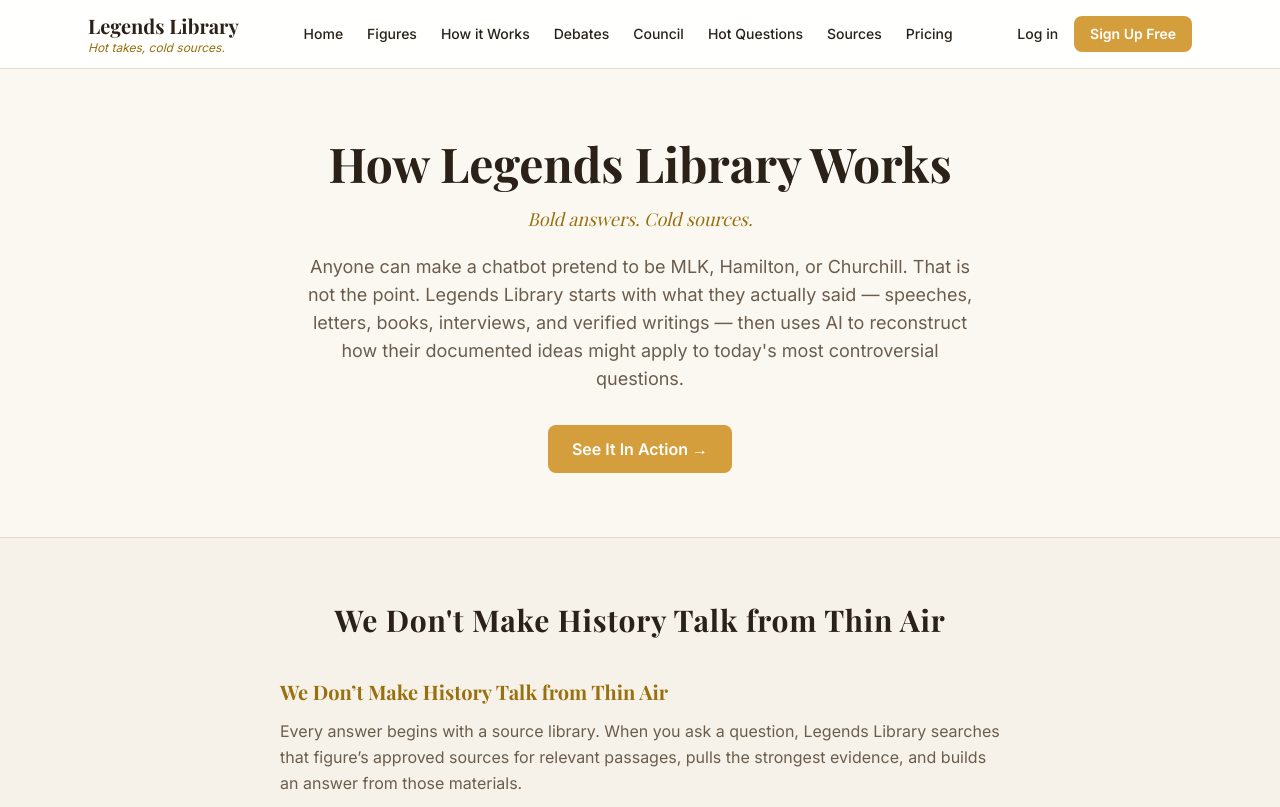
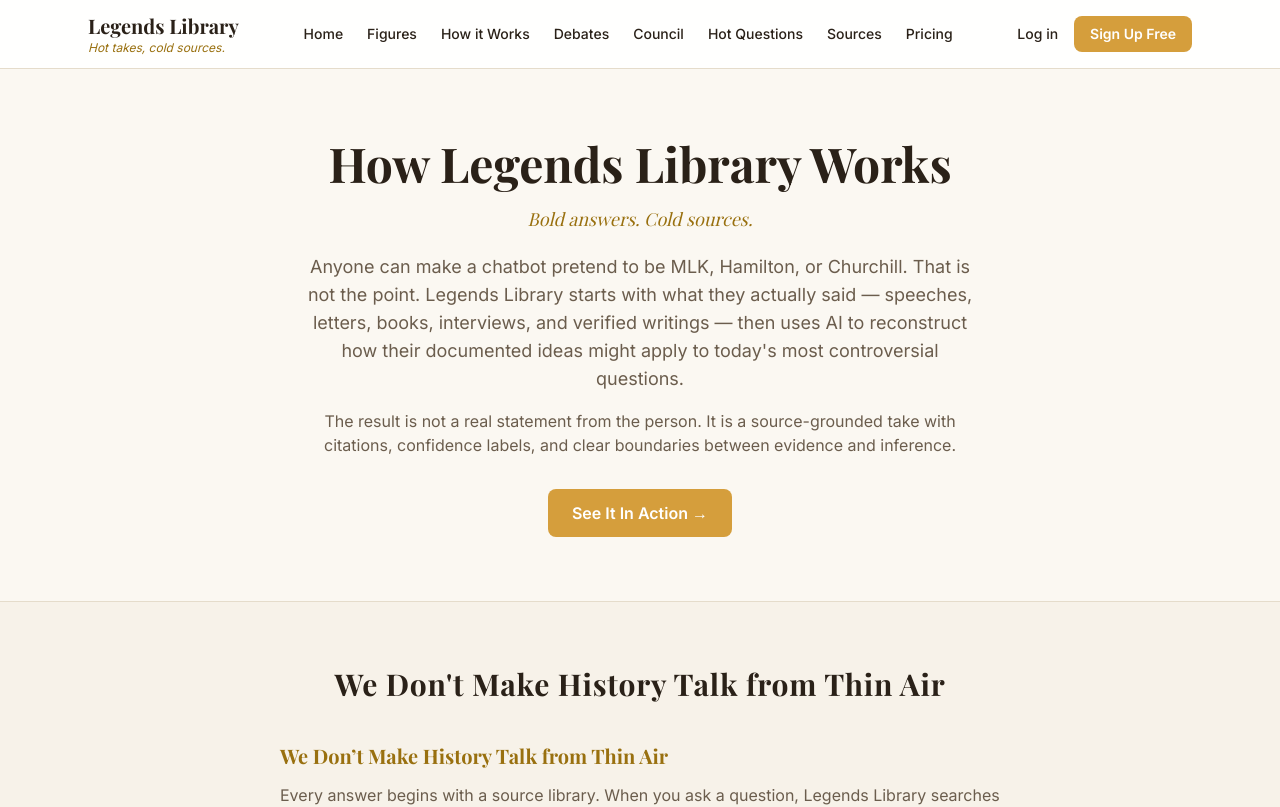
Before and after one commit to cityguyd/legends-web, a Next.js app: page /how-it-works in a window 1280 px wide. Shown: the top 807 px of the page. Built offline with nearby package versions, Linux system fonts and the light colour scheme; a web font is replaced by a local one.

Commit message:
content: add missing 'not a real statement' disclosure to How It Works hero

```diff
--- a/app/(marketing)/how-it-works/page.tsx
+++ b/app/(marketing)/how-it-works/page.tsx
@@ -69,6 +69,11 @@
             writings — then uses AI to reconstruct how their documented ideas
             might apply to today&apos;s most controversial questions.
           </p>
+          <p className="mx-auto mt-4 max-w-2xl text-sub">
+            The result is not a real statement from the person. It is a
+            source-grounded take with citations, confidence labels, and clear
+            boundaries between evidence and inference.
+          </p>
           <Link
             href="/figures"
             className="mt-8 inline-block rounded-lg bg-gold px-6 py-3 font-semibold text-white transition-colors hover:bg-gold-dark"
```
